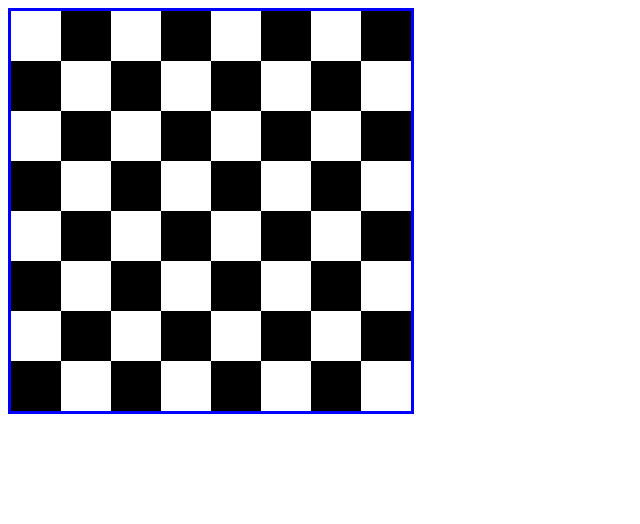
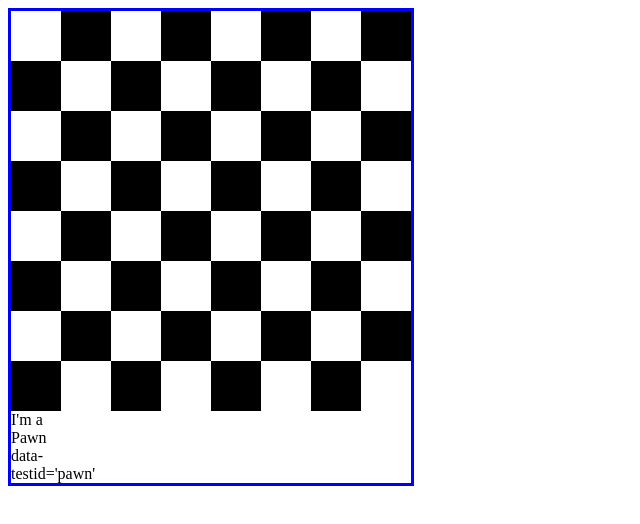
Before and after one commit to raymondshiner/chessgame, a React (Create React App) app: page / in a window 1280 px wide. Shown: the top 524 px of the page, without its empty margins (0-640 px from the left). Built offline with nearby package versions, Linux system fonts and the light colour scheme.

Commit message:
Add Pawn to chessboard component basic tests passing

```diff
--- a/src/components/chessboard/Chessboard.tsx
+++ b/src/components/chessboard/Chessboard.tsx
@@ -1,5 +1,6 @@
 import { FC } from "react"
 import styled from "styled-components"
+import { Pawn } from "../pawn/Pawn"
 
 export const Chessboard: FC = () => {
   const squareGrid = [...Array(8)].map((_, rowIndex) => {
@@ -18,7 +19,12 @@ export const Chessboard: FC = () => {
     return rowOfSquares
   })
 
-  return <ChessBoardWrapper>{squareGrid}</ChessBoardWrapper>
+  return (
+    <ChessBoardWrapper>
+      {squareGrid}
+      <Pawn />
+    </ChessBoardWrapper>
+  )
 }
 
 const onlyOneIsTrue = (a: boolean, b: boolean): boolean => {
--- /dev/null
+++ b/src/components/pawn/Pawn.tsx
@@ -0,0 +1,5 @@
+import { FC } from "react"
+
+export const Pawn: FC = () => {
+  return <div data-testid="pawn">I'm a Pawn data-testid='pawn'</div>
+}
```
Also changed, not shown: 2 other files (tests, documents, lock files or other folders).
